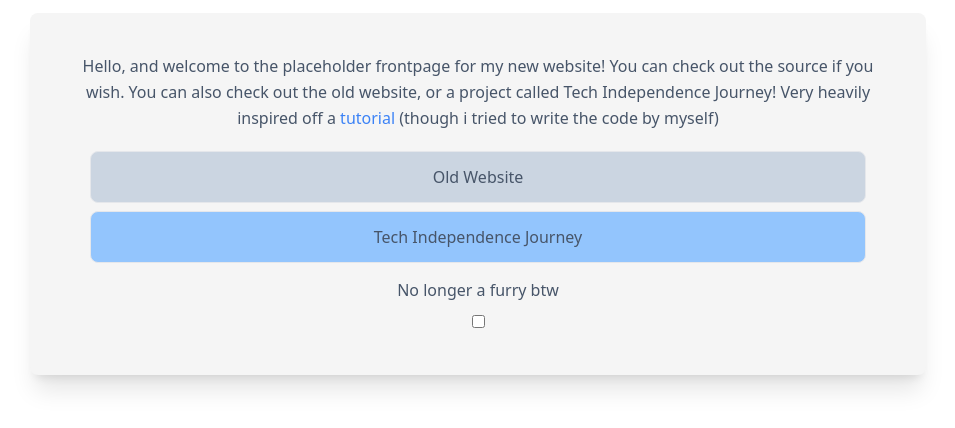
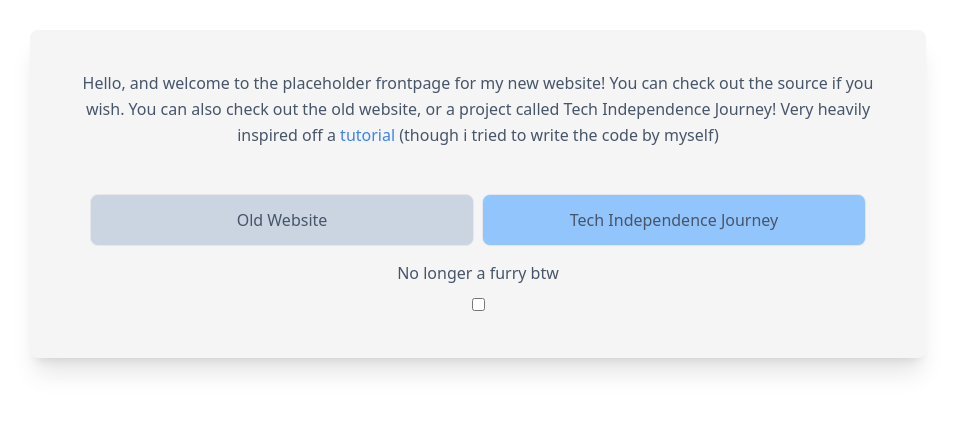
Before and after one commit to notatree2/mywebsite2, a Vue app: page / in a window 1280 px wide. Shown: the part 206-634 px from the top of the page, without its empty margins (162-1117 px from the left). Built offline with nearby package versions, Linux system fonts and the light colour scheme.

Commit message:
changed grid to cols instead of rows

```diff
--- a/src/App.vue
+++ b/src/App.vue
@@ -62,7 +62,8 @@
   <div class="rounded-lg bg-neutral-100 p-10 text-center overflow-hidden shadow-xl shadow-slate-300/3 mr-48 ml-48 dark:bg-slate-800 z-10">
     <div class="text-pretty text-slate-600 leading-relaxed dark:text-slate-400">
       <p>Hello, and welcome to the placeholder frontpage for my new website! You can check out the source if you wish. You can also check out the old website, or a project called Tech Independence Journey! Very heavily inspired off a <a href="https://www.youtube.com/watch?v=UHciHtsuFnw" class="text-blue-500">tutorial</a> (though i tried to write the code by myself)</p>
-        <div class=" grid rows-2 w-full rounded-xl p-5 font-medium gap-2">
+      <br>
+        <div class="grid grid-cols-2 w-full rounded-xl p-5 font-medium gap-2">
           <a :href="old" target="_blank"><button class="  w-full border rounded-lg bg-slate-300 p-3 transition-colors hover:bg-slate-400 active:bg-slate-500 dark:bg-slate-600">Old Website</button></a>
           <a :href="website" target="_blank"><button class=" w-full p-3 border rounded-lg bg-blue-300 transition-colors hover:bg-blue-400 active:bg-blue-500 dark:text-slate-900">Tech Independence Journey</button></a>
 
```
